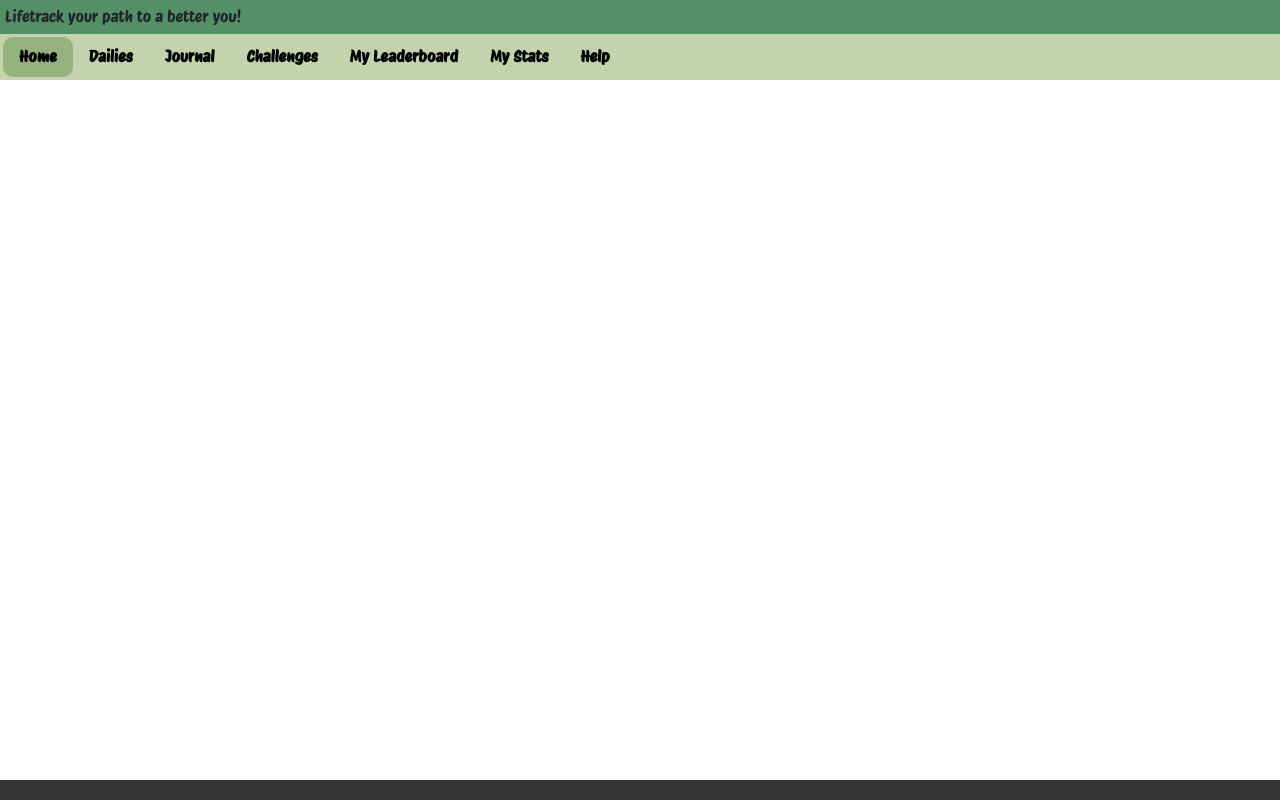
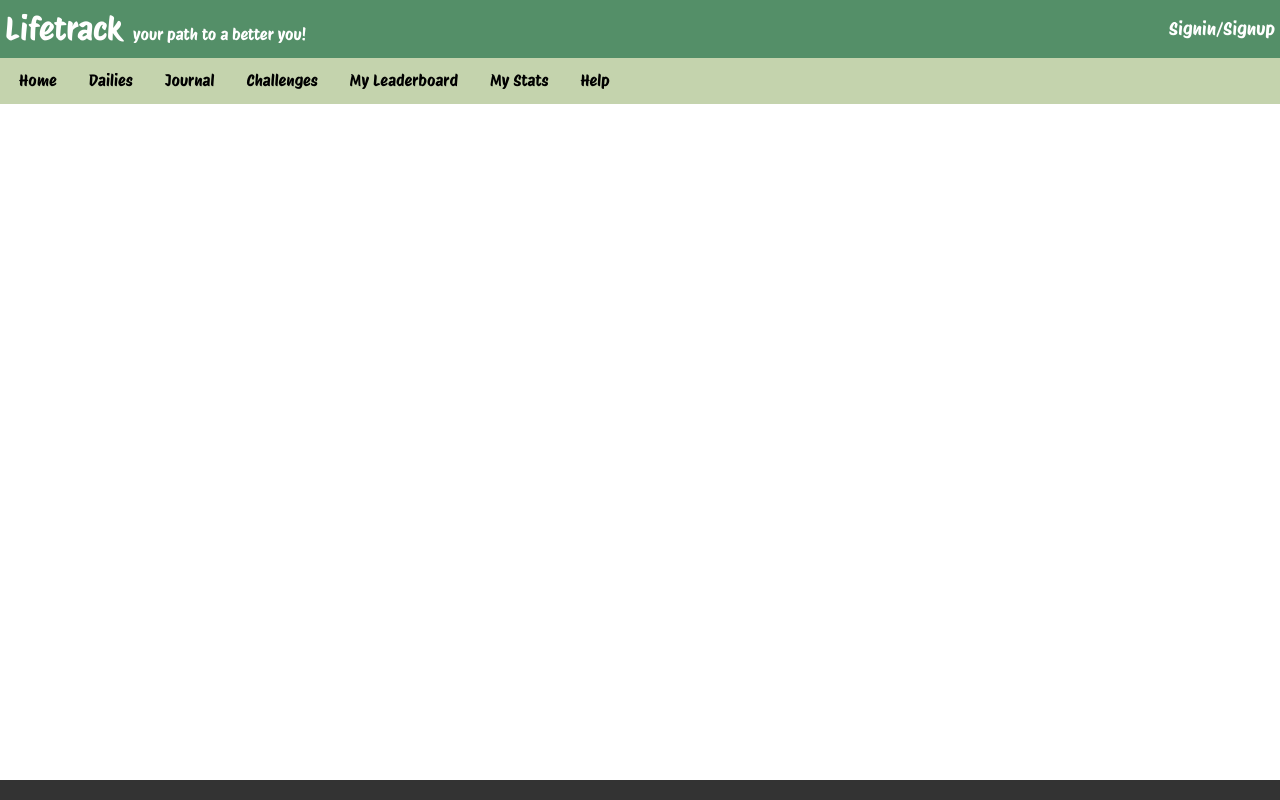
Before and after one commit to kphillippo/habit-tracker, a React (Create React App) app in the folder front-end/: page / in a window 1280 px wide. Built offline with nearby package versions, Linux system fonts and the light colour scheme.

Commit message:
update navbar css

```diff
--- a/front-end/src/Component/NavBar.js
+++ b/front-end/src/Component/NavBar.js
@@ -1,40 +1,76 @@
 import React, { useState } from "react";
-import {Nav, NavItem, NavLink} from "reactstrap"
+import {Nav, NavItem} from "reactstrap"
+import { NavLink } from "react-router-dom";
 
 import "../Css/navbar.css"
 import { Link } from "react-router-dom";
 
 function NavBar() {
-
+    const login = false;
   return (
     <div>
         <Nav className="navbar-top row-12">
-            <NavItem>
-                Lifetrack your path to a better you!
+            <NavItem className="row-6">
+                <span className="title">Lifetrack</span>
+                <span>your path to a better you!</span>
+            </NavItem>
+
+            <NavItem className="top-right">
+            {login === true &&
+                    <span>Welcome User!</span>
+                }
+
+            {login === false &&
+                    <div className="sign-link-div">
+                    <NavLink
+                        className= "sign-link"
+                        activeClassName = "active"
+                        active
+                        to="/signin"
+                        >
+                        Signin
+                    </NavLink>
+                    <span>/</span>
+                    <NavLink
+                    className= "sign-link"
+                    activeClassName = "active"
+                    active
+                    to="/signup"
+                    >
+                    Signup
+                    </NavLink>
+                    </div>
+
+                }
             </NavItem>
         </Nav>
         <Nav className="navbar-bot row-12">
+
             <NavItem>
                 <NavLink
+                    className = "nav-link"
+                    activeClassName = "active"
                     active
-                    href="/home"
-                    as={Link}
+                    to="/home"
                 >
                 Home
                 </NavLink>
             </NavItem>
 
             <NavItem>
-                <NavLink href="/dailies"
-                as={Link}>
+                <NavLink
+                className = "nav-link"
+                activeClassName = "active"
+                to="/dailies"
+                >
                 Dailies
                 </NavLink>
             </NavItem>
 
             <NavItem>
                 <NavLink
-                as={Link}
-                href="/journal"
+                className = "nav-link"
+                to="/journal"
                 >
                 Journal
                 </NavLink>
@@ -42,8 +78,8 @@ function NavBar() {
 
             <NavItem>
                 <NavLink
-                as={Link}
-                href="/challenges"
+                className = "nav-link"
+                to="/challenges"
                 >
                 Challenges
                 </NavLink>
@@ -51,8 +87,8 @@ function NavBar() {
 
             <NavItem>
                 <NavLink
-                as={Link}
-                href="/leaderboard"
+                className = "nav-link"
+                to="/leaderboard"
                 >
                 My Leaderboard
                 </NavLink>
@@ -60,8 +96,8 @@ function NavBar() {
 
             <NavItem>
                 <NavLink
-                as={Link}
-                href="/stats"
+                className = "nav-link"
+                to="/stats"
                 >
                 My Stats
                 </NavLink>
@@ -69,8 +105,8 @@ function NavBar() {
 
             <NavItem>
                 <NavLink
-                as={Link}
-                href="/help"
+                className = "nav-link"
+                to="/help"
                 >
                 Help
                 </NavLink>
--- a/front-end/src/Css/navbar.css
+++ b/front-end/src/Css/navbar.css
@@ -1,18 +1,19 @@
 .navbar-bot {
     background-color: #c4d3ad;
     padding: 3px;
-    font-weight: bold;
     color: #ffcc00;
   }
 
   .nav-item {
     padding: 0%;
+    border-radius: 10px;
   }
 
   .navbar-bot .nav-item .nav-link {
     color: black;
     margin-right: 0px;
-    transition: color 0.3s ease-in-out;
+    border-radius: 10px;
+    transition: background-color 0.5s ease;
   }
 
   .navbar-bot .nav-item .nav-link:hover {
@@ -25,10 +26,44 @@
     font-weight: bold;
     border: 0px solid;
     border-radius: 10px;
+    border-color: #8ba876;
     background-color: #93b27d;
   }
 
   .navbar-top {
     background-color: #548f68;
     padding: 5px;
+    color: white;
   }
+
+  .navbar-top .nav-item .nav-link {
+    color: black;
+    margin-right: 0px;
+    border-radius: 10px;
+    transition: background-color 0.5s ease;
+  }
+
+  .navbar-top .nav-item .nav-link:hover {
+    text-decoration: none;
+    border-radius: 10px;
+    background-color: #93b27d;
+  }
+
+  .top-right {
+    margin-left: auto;
+  }
+
+  .sign-link {
+    text-decoration: none;
+    color: white;
+    font-size: large;
+  }
+
+  .title {
+    font-size: xx-large;
+    padding-right: 10px;
+  }
+
+  .sign-link-div {
+    padding-top: 10px;
+  }
```
